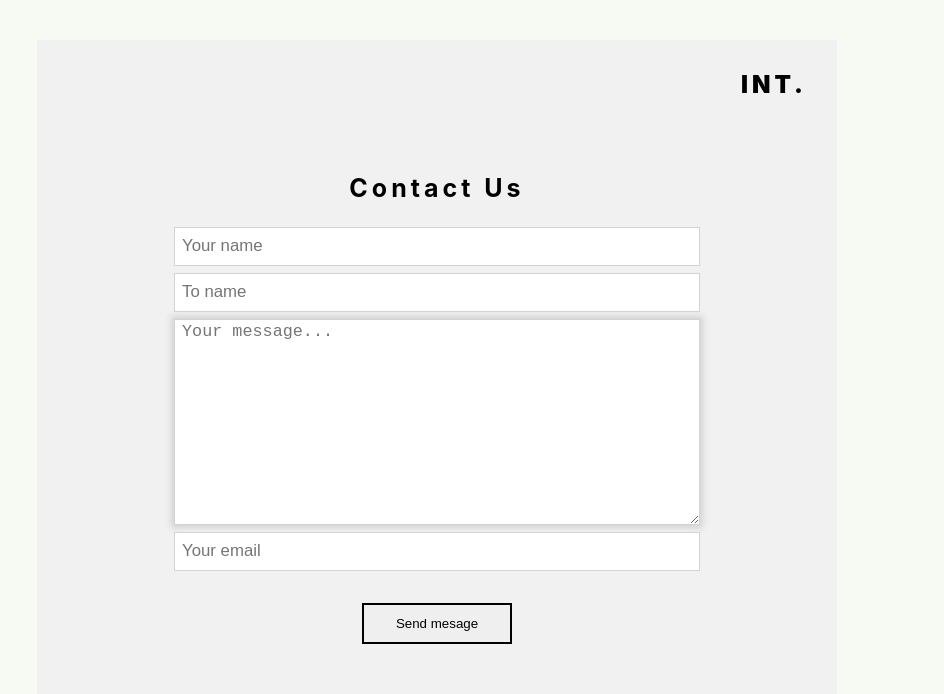
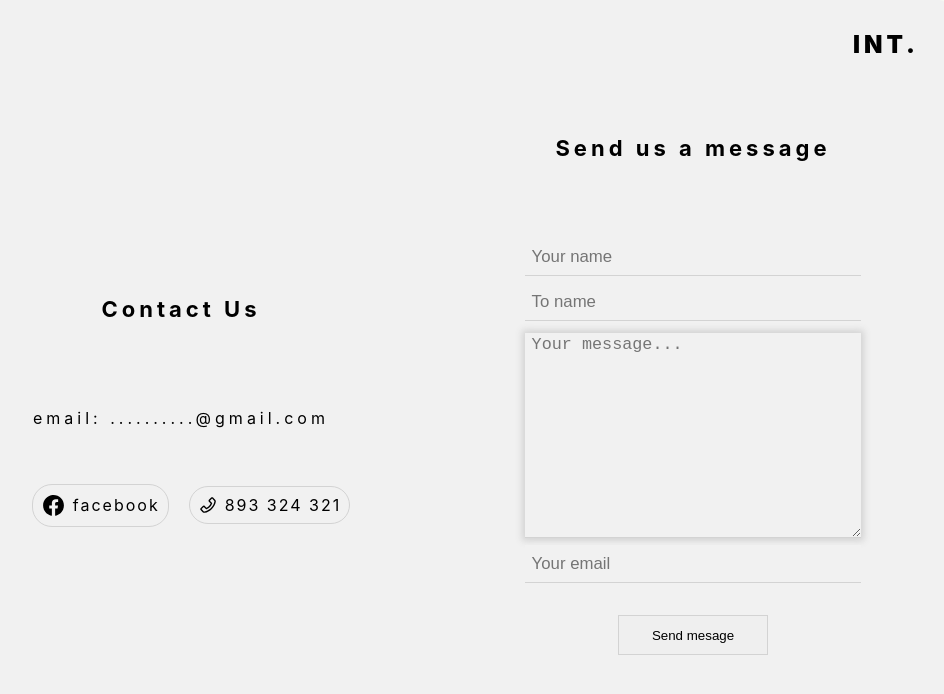
Before and after one commit to infinite223/It, a React (Create React App) app: page /Contact in a window 1280 px wide. Shown: the top 694 px of the page, without its empty margins (203-1147 px from the left). Built offline with nearby package versions, Linux system fonts and the light colour scheme.

Commit message:
new changes

```diff
--- a/src/Page/Contact/Contact.scss
+++ b/src/Page/Contact/Contact.scss
@@ -8,17 +8,34 @@
 
     letter-spacing: 4px;
 
+    h3{
+      margin-bottom: 70px;
+      font-size: 22px;
+    }
+
     .Contact__form{
-        flex-direction: column;
         position: relative;
+        border-radius: 10px;
 
-        h1{
-            font-size: 25px;
+        .Contact__help{
+          flex-direction: column;
 
-            @media screen and (max-width:950px){
-                font-size: 20px;
-            }
+          height:100vh ;
+          width: 100%;
+
+          .Contact__help-number{
+            margin-left: 20px;
+            width: fit-content;
+            padding: .5rem;
+
+            border: solid 1.5px #D3D3D3;
+            border-radius: 20px;
+
+            letter-spacing: 2px;
+          }
         }
+
+
 
         .Contact__logo{
             position:absolute;
@@ -42,9 +59,12 @@
              }
         }
 
+
+
         form{
             flex-direction: column;
             width: 100%;
+            height: auto;
 
             input {
                 width: 65%;
@@ -55,13 +75,14 @@
                 text-indent: 5px;
                 font-size: 12.6pt;
 
-                border: solid 1.5px #D3D3D3;
-
+                border: none;
+                border-bottom: solid 1.5px #D3D3D3;
+                background-color: rgb(241, 241, 241);
                 -webkit-transition: 1s; /* Safari */
                 transition: 1s;
 
                 @media screen and (max-width:950px){
-                    width: 85%;
+                    width: 80%;
                  }
 
               }
@@ -69,23 +90,25 @@
                 box-shadow: 0 0 5pt 0.5pt #D3D3D3;
               }
               textarea,input[type=text]:focus {
-                box-shadow: 0 0 5pt 2pt #D3D3D3;
+                box-shadow: 0 0 5pt 2pt #d3d3d3;
                 outline-width: 0px;
               }
 
               textarea{
                 width: 65%;
                 height: 200px;
-                margin-top: 7px;
+                margin-top: 12px;
                 text-align: left;
                 text-indent: 5px;
                 font-size: 12.6pt;
-                border: solid 1.5px #D3D3D3;
+                border: none;
+                border-bottom: solid 1.5px #D3D3D3;
+                background-color: rgb(241, 241, 241);
                 -webkit-transition: 1s; /* Safari */
                 transition: 1s;
 
                 @media screen and (max-width:950px){
-                    width: 85%;
+                    width: 80%;
                  }
 
               }
@@ -93,12 +116,13 @@
               button{
                 width: 150px;
                 height: fit-content;
-                margin-top: 2rem;
+                margin: 2rem;
+
 
                 padding: .7rem;
                 text-align: center;
 
-                border: 2px solid black;
+                border: solid 1.5px #D3D3D3;
 
                 color: black;
 
@@ -110,21 +134,20 @@
                   cursor: pointer;
                 }
                 @media screen and (max-width:950px){
-                   width: 120px;
 
-                   padding: .4rem;
                  }
               }
         }
 
         background-color: rgb(241, 241, 241);
 
-        width: 800px;
-        height: 90vh;
+        width: 80%;
+        min-height: 90vh;
 
         @media screen and (max-width:950px){
+            flex-direction: column;
             width: 100%;
-            height: 100vh;
+            min-height: 100vh;
          }
 
     }
--- a/src/Page/Contact/Contact.tsx
+++ b/src/Page/Contact/Contact.tsx
@@ -1,6 +1,8 @@
 import React, {useState} from 'react'
 import { send } from 'emailjs-com';
 import { useNavigate } from "react-router-dom";
+import { AiOutlinePhone } from "react-icons/ai"
+import { RiFacebookCircleFill } from "react-icons/ri"
 import "./Contact.scss"
 export const Contact = () => {
   let navigate = useNavigate();
@@ -36,12 +38,26 @@ export const Contact = () => {
   return (
     <div className='Contact flex'>
       <div className='Contact__form flex'>
-        <h1>Contact Us</h1>
 
-        <div className='Contact__logo' onClick={()=> navigate("/")}>INT.</div>
+        <div className='Contact__help flex'>
+          <h3>Contact Us</h3>
+          <p>email: ..........@gmail.com</p>
+          <div className='flex' style={{display:"flex", marginTop:"40px"}}>
+            <div className='Contact__help-number flex'>
+              <RiFacebookCircleFill size={25} style={{marginRight:"7px"}}/> facebook
+            </div>
+            <div className='Contact__help-number flex'>
+              <AiOutlinePhone size={20} style={{marginRight:"7px"}}/> 893 324 321
+            </div>
+          </div>
+        </div>
 
         <form className='flex' >{//onSubmit={onSubmit}>
         }
+          <div className='Contact__logo' onClick={()=> navigate("/")}>INT.</div>
+
+          <h3>Send us a message</h3>
+
           <input
             type='text'
             name='from_name'
--- a/src/Page/Main/Navbar/Navbar.tsx
+++ b/src/Page/Main/Navbar/Navbar.tsx
@@ -44,9 +44,9 @@ function Navbar() {
         className='Navbar__menu-options-smallscreen'
         >
           <IoCloseOutline fontSize={27} className='close' onClick={()=>setToggleMenu(false)}/>
-          <div className='Navbar__menu-link-small'>Home</div>
+          <div className='Navbar__menu-link-small' onClick={()=> navigate("/")}>Home</div>
           <div className='Navbar__menu-link-small'>About</div>
-          <div className='Navbar__menu-link-small'>Contact</div>
+          <div className='Navbar__menu-link-small' onClick={()=> navigate("/Contact")}>Contact</div>
         </motion.div>}
       </div>
 
```
